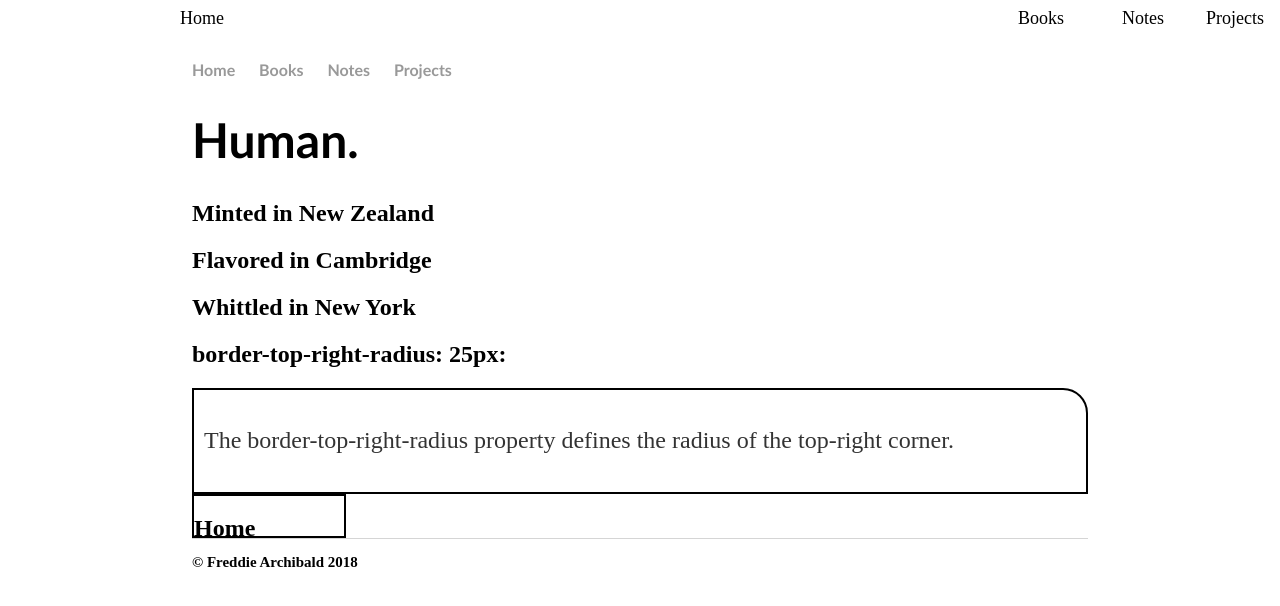
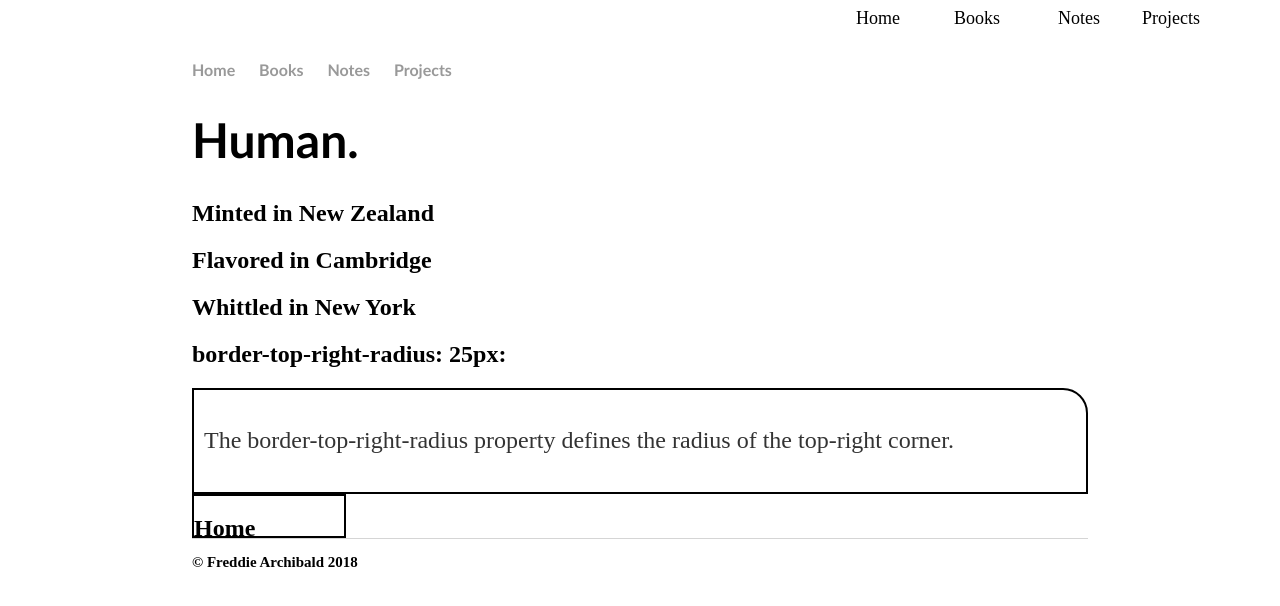
Before and after one commit to scryptive/personal, a Jekyll site: the page built from index.html, in a window 1280 px wide. Shown: the top 606 px of the page. Built offline with Jekyll 4.4.1, drawn with Linux system fonts in a browser that asks for light colours.

Commit message:
Update index.html

```diff
--- a/index.html
+++ b/index.html
@@ -36,28 +36,28 @@ title: planet fred
 .topright {
     position: absolute;
     top: 8px;
-    right: 16px;
+    right: 80px;
     font-size: 18px;
 }
 
 .middleright {
     position: absolute;
     top: 8px;
-    right: 116px;
+    right: 180px;
     font-size: 18px;
 }
 
 .middlemiddle {
     position: absolute;
     top: 8px;
-    right: 216px;
+    right: 280px;
     font-size: 18px;
 }
 
 .middleleft {
     position: absolute;
     top: 8px;
-    left: 180px;
+    right: 380px;
     font-size: 18px;
 }
 
```
